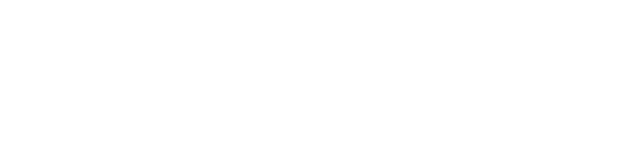
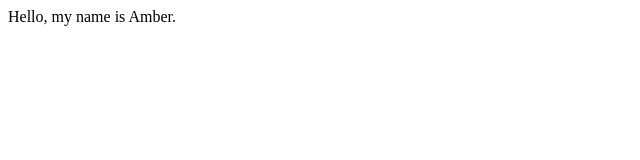
Before and after one commit to Amber-coder-ctrl/portfolio-project, a website: page index.html in a window 1280 px wide. Shown: the whole page, without its empty margins (0-640 px from the left). Drawn offline with Linux system fonts and the light colour scheme.

Commit message:
Add intro text

```diff
--- a/index.html
+++ b/index.html
@@ -8,6 +8,7 @@
   </head>
 
   <body>
+    Hello, my name is Amber.
     <script src="script.js"></script>
   </body>
 </html>
```
